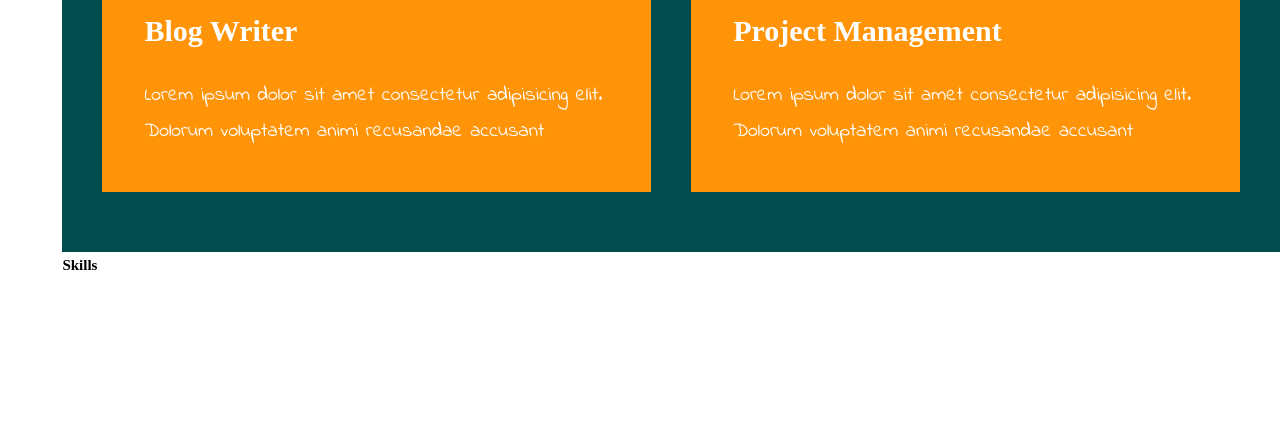
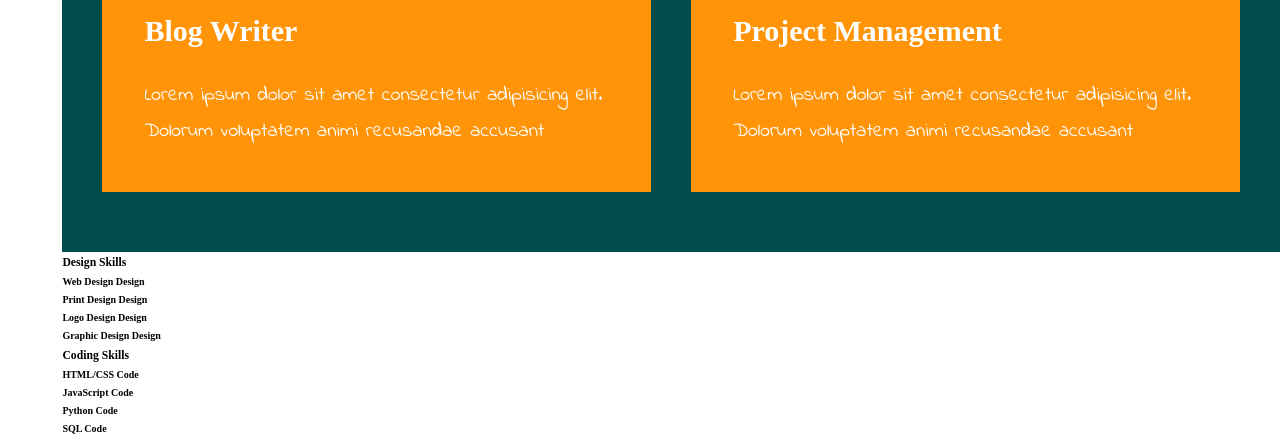
Before and after one commit to Hanifhehehe/Scarlett, a Gatsby site: page / in a window 1280 px wide. Shown: the part 3970-4408 px from the top of the page. Before the commit the page ends 4249 px from the top, so only its background shows below. Built offline with nearby package versions, Linux system fonts and the light colour scheme; Gatsby itself is replaced by a stand-in of ours; a web font is replaced by a local one.

Commit message:
Adding Skills section

```diff
--- /dev/null
+++ b/contents/skills/SQL.md
@@ -0,0 +1,6 @@
+---
+title: 'SQL'
+type: 'Code'
+proficiency: '90'
+date: '8'
+---
--- /dev/null
+++ b/contents/skills/design-graphic.md
@@ -0,0 +1,6 @@
+---
+title: 'Graphic Design'
+type: 'Design'
+proficiency: '65'
+date: '4'
+---
--- /dev/null
+++ b/contents/skills/design-logo.md
@@ -0,0 +1,6 @@
+---
+title: 'Logo Design'
+type: 'Design'
+proficiency: '95'
+date: '3'
+---
--- /dev/null
+++ b/contents/skills/design-print.md
@@ -0,0 +1,6 @@
+---
+title: 'Print Design'
+type: 'Design'
+proficiency: '75'
+date: '2'
+---
--- /dev/null
+++ b/contents/skills/design-web.md
@@ -0,0 +1,6 @@
+---
+title: 'Web Design'
+type: 'Design'
+proficiency: '80'
+date: '1'
+---
--- /dev/null
+++ b/contents/skills/html-css.md
@@ -0,0 +1,6 @@
+---
+title: 'HTML/CSS'
+type: 'Code'
+proficiency: '95'
+date: '5'
+---
--- /dev/null
+++ b/contents/skills/javascript.md
@@ -0,0 +1,6 @@
+---
+title: 'JavaScript'
+type: 'Code'
+proficiency: '80'
+date: '6'
+---
--- /dev/null
+++ b/contents/skills/python.md
@@ -0,0 +1,6 @@
+---
+title: 'Python'
+type: 'Code'
+proficiency: '65'
+date: '7'
+---
--- a/gatsby-config.js
+++ b/gatsby-config.js
@@ -40,6 +40,13 @@ module.exports = {
         name: `services`,
         path: `${__dirname}/contents/services/`
       }
+    },
+    {
+      resolve: `gatsby-source-filesystem`,
+      options: {
+        name: `skills`,
+        path: `${__dirname}/contents/skills`
+      }
     }
   ],
 }
--- a/src/components/Skills.js
+++ b/src/components/Skills.js
@@ -1,10 +1,44 @@
+import { graphql, useStaticQuery } from 'gatsby'
 import React from 'react'
 import { StyledSkills } from './style/StyledSkills'
 
 export default function Skills() {
-  return (
-    <StyledSkills id="skills">
-        <h1>Skills</h1>
-    </StyledSkills>
-  )
+    const data = useStaticQuery(graphql`
+        query GetSkills {
+          allMarkdownRemark(
+            filter: {fileAbsolutePath: {regex: "/skills/"}}
+            sort: {fields: frontmatter___date, order: ASC}
+          ) {
+            edges {
+              node {
+                frontmatter {
+                  title
+                  date
+                  type
+                }
+              }
+            }
+          }
+        }
+    `)
+
+    const skill = data.allMarkdownRemark.edges
+    console.log(skill)
+
+    return (
+      <StyledSkills id="skills">
+        <h3>Design Skills</h3>
+        {
+          skill.map( s =>
+            s.node.frontmatter.type === ('Design') && <><h4>{s.node.frontmatter.title} {s.node.frontmatter.type}</h4> <div><span></span></div></>
+          )
+        }
+        <h3>Coding Skills</h3>
+        {
+          skill.map( s =>
+            s.node.frontmatter.type === ('Code') && <><h4>{s.node.frontmatter.title} {s.node.frontmatter.type}</h4> <div><span></span></div></>
+          )
+        }
+      </StyledSkills>
+    )
 }
```
